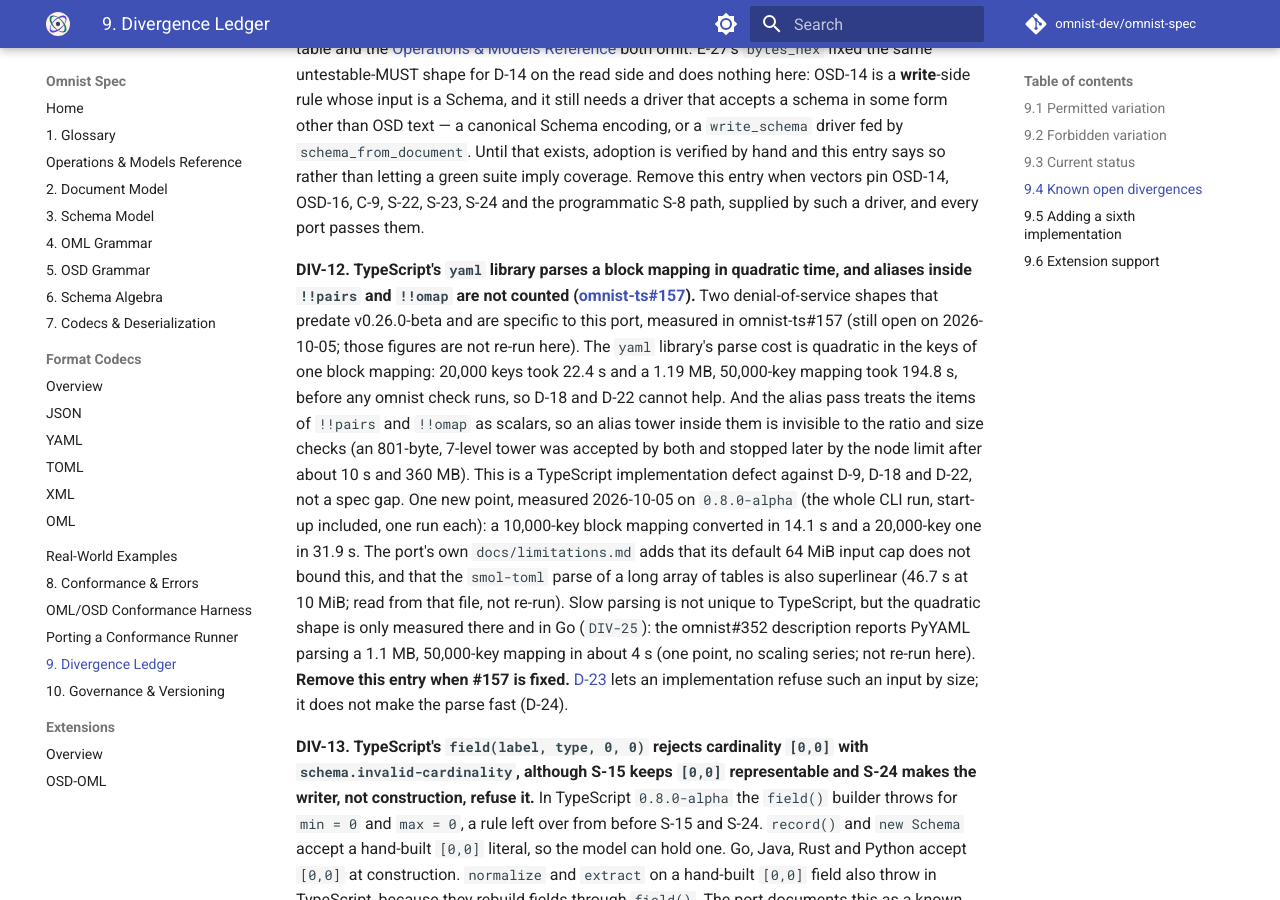
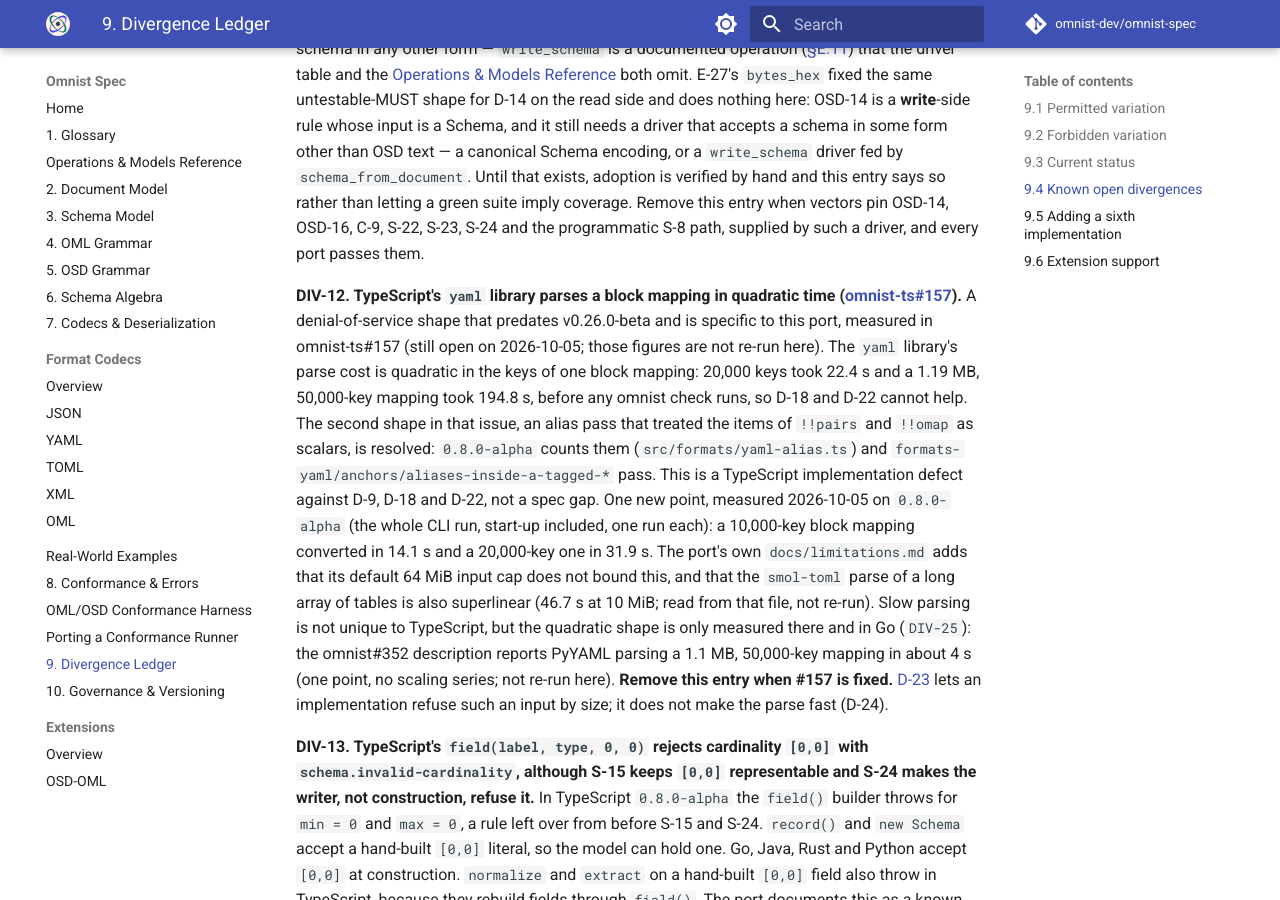
Before and after one commit to omnist-dev/omnist-spec, an MkDocs documentation site: the page built from docs/09-divergence-ledger.md, in a window 1280 px wide and 900 px high, scrolled down 8000 px. Built offline with MkDocs 1.6.1 and Material for MkDocs 9.7.7, drawn with Linux system fonts in a browser that asks for light colours; comment, search, counter and statistics services are not loaded; some of the changed text lies outside the part shown.

Commit message:
Isolate the tagged-collection alias vectors; D-27 precedence; DIV-12; ledger wording
- Replace the omap/pairs alias vectors with ones that fail only if the items
  of a tagged collection are skipped (declared_max_expanded_slots 20; W is 37
  counted, 17 skipped).
- D-27: an undefined alias is a syntax error that takes precedence over every
  limit code, as D-18a does for a malformed merge.
- Add five vectors: single-quoted "<<", merge against a redefined anchor,
  undefined alias in merge and flow-sequence position, undefined alias after
  a bomb. Fix the redefined-anchor comment ("begins", not "complete").
- DIV-12: drop the clause that TypeScript does not count aliases in
  !!pairs/!!omap; 0.8.0-alpha counts them.
- Ledger count wording: "N in this tree, 367 at the v0.33.0-beta tag".

Ledger vector counts updated (381 -> 386).

Co-Authored-By: Claude Sonnet 5.5 <noreply@anthropic.com>

```diff
--- a/docs/09-divergence-ledger.md
+++ b/docs/09-divergence-ledger.md
@@ -164,7 +164,7 @@ proxy; no registry). No port implements the OSD-OML extension (§9.6).
 | Codecs (JSON/YAML/TOML/XML) | all four, attribute/namespace/interleaving drops reported (the XML reader's drop paths lack the E-10 index, `DIV-27`) | all four, attribute/namespace/interleaving drops reported (same gap, `DIV-27`) | all four, attribute/namespace/interleaving drops reported | all four, attribute/namespace/interleaving drops reported | all four, attribute/namespace/interleaving drops reported (same gap, `DIV-27`) |
 | §8.3 error codes | yes | yes | yes | yes | yes |
 | D-14, invalid UTF-8 rejected with `parse.invalid-encoding` at `1:1` (§2.5) | yes, via the CLI (re-measured 2026-10-05) | yes, via the CLI (re-measured) | yes, via `omnist-cli` (re-measured) | yes, at the front of all six readers (CLI re-measured) | yes, in the CLI for a file (re-measured; stdin not re-run) |
-| Conformance (Track 2 JSON vectors, all compared as `(path, code)` sets; 381 at v0.33.0-beta) | 328 pass / 0 fail / 34 skip of 362 at its pin, v0.32.0-beta; against the v0.33.0-beta suite 329 / 4 / 34 of 367 (the 4 are `DIV-21`); the 34 are 28 OSD-OML and 6 `limits` | 333 pass / 0 fail / 34 skip of 367; the 34 are 28 OSD-OML and 6 `limits` (`DIV-28`) | 339 pass / 0 fail / 28 skip of 367; the 28 are all OSD-OML | 339 pass / 0 fail / 28 skip of 367; the 28 are all OSD-OML | 339 pass / 0 fail / 28 skip of 367; the 28 are all OSD-OML |
+| Conformance (Track 2 JSON vectors, all compared as `(path, code)` sets; 386 in this tree, 367 at the v0.33.0-beta tag) | 328 pass / 0 fail / 34 skip of 362 at its pin, v0.32.0-beta; against the v0.33.0-beta suite 329 / 4 / 34 of 367 (the 4 are `DIV-21`); the 34 are 28 OSD-OML and 6 `limits` | 333 pass / 0 fail / 34 skip of 367; the 34 are 28 OSD-OML and 6 `limits` (`DIV-28`) | 339 pass / 0 fail / 28 skip of 367; the 28 are all OSD-OML | 339 pass / 0 fail / 28 skip of 367; the 28 are all OSD-OML | 339 pass / 0 fail / 28 skip of 367; the 28 are all OSD-OML |
 | Conformance (fixtures) | 19/19 | 19/19 | 19/19 | 19/19 | 29/0/0 (Java's Track 1 headline: the 10 `_referee-self-test/*` fixtures are folded into it, [omnist-j#110](https://github.com/omnist-dev/omnist-j/issues/110)) |
 | Fuzz testing | yes | yes | yes | yes | yes |
 | Test coverage (gate read from each port's config 2026-10-05; the percentages are not re-measured) | 100% lines, gated (`coverage report --fail-under=100`) | 100% lines, branches, functions and statements, gated (vitest thresholds) | 100% lines, gated (`cargo llvm-cov --fail-under-lines 100`); region coverage is not gated | 100% per function, gated; excludes `main`, `cmdMaterialize` and the `tools/` harness and doc-example checker | 99.72% line / 99.36% branch (the port's `docs/limitations.md`, three runs at v0.33.0-beta; not re-run here), gated at 99.6% / 99.1% |
@@ -174,7 +174,7 @@ Rows this edit did not re-measure (the OML, OSD, `any`, `validate`,
 the 2026-10-04 edit; the vector suites each port passes cover them. The
 coverage percentages are the ports' own figures.
 
-The Track 2 suite is v0.33.0-beta, 381 vectors (367 at the tag; the pass counts below were measured there). Go, Rust and Java run all of it
+The Track 2 suite is v0.33.0-beta, 386 vectors in this tree (367 at the tag; the pass counts below were measured at the tag). Go, Rust and Java run all of it
 and pass 339, with the 28 OSD-OML vectors skipped. TypeScript passes 333 and
 skips 34. Python, whose pin is still v0.32.0-beta, passes all 328 of the 362
 vectors it pins; the five `formats-xml/nulls` vectors v0.33.0-beta added fail
@@ -343,17 +343,17 @@ entry says so rather than letting a green suite imply coverage. Remove this
 entry when vectors pin OSD-14, OSD-16, C-9, S-22, S-23, S-24 and the
 programmatic S-8 path, supplied by such a driver, and every port passes them.
 
-**DIV-12. TypeScript's `yaml` library parses a block mapping in quadratic time, and aliases inside `!!pairs` and `!!omap` are not counted ([omnist-ts#157](https://github.com/omnist-dev/omnist-ts/issues/157)).**
-Two denial-of-service shapes that predate v0.26.0-beta and are specific to this
+**DIV-12. TypeScript's `yaml` library parses a block mapping in quadratic time ([omnist-ts#157](https://github.com/omnist-dev/omnist-ts/issues/157)).**
+A denial-of-service shape that predates v0.26.0-beta and is specific to this
 port, measured in omnist-ts#157 (still open on 2026-10-05; those figures are
 not re-run here). The `yaml` library's parse cost is quadratic in the keys of
 one block mapping: 20,000 keys took 22.4 s and a 1.19 MB, 50,000-key mapping
-took 194.8 s, before any omnist check runs, so D-18 and D-22 cannot help. And
-the alias pass treats the items of `!!pairs` and `!!omap` as scalars, so an
-alias tower inside them is invisible to the ratio and size checks (an 801-byte,
-7-level tower was accepted by both and stopped later by the node limit after
-about 10 s and 360 MB). This is a TypeScript implementation defect against D-9,
-D-18 and D-22, not a spec gap. One new point, measured 2026-10-05 on
+took 194.8 s, before any omnist check runs, so D-18 and D-22 cannot help. The
+second shape in that issue, an alias pass that treated the items of `!!pairs`
+and `!!omap` as scalars, is resolved: `0.8.0-alpha` counts them
+(`src/formats/yaml-alias.ts`) and `formats-yaml/anchors/aliases-inside-a-tagged-*`
+pass. This is a TypeScript implementation defect against D-9, D-18 and D-22,
+not a spec gap. One new point, measured 2026-10-05 on
 `0.8.0-alpha` (the whole CLI run, start-up included, one run each): a
 10,000-key block mapping converted in 14.1 s and a 20,000-key one in 31.9 s.
 The port's own `docs/limitations.md` adds that its default 64 MiB input cap
```
Also changed, not shown: docs/02-document-model.md (+4 -1 lines), 1 other file.
